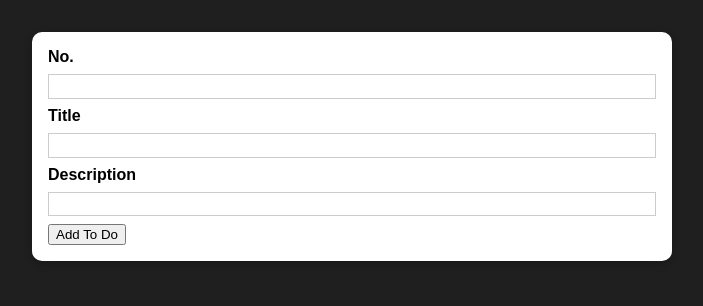
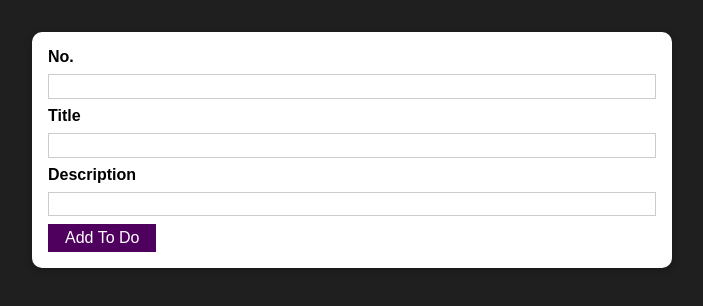
Before and after one commit to mohamuhsin/react-todo, a React (Create React App) app: page / in a window 1280 px wide. Shown: the top 306 px of the page, without its empty margins (288-991 px from the left). Built offline with nearby package versions, Linux system fonts and the light colour scheme.

Commit message:
styling completed

```diff
--- a/src/components/AddToDo/AddToDo.js
+++ b/src/components/AddToDo/AddToDo.js
@@ -2,6 +2,7 @@
 
 import Card from "../UI/Card";
 import classes from "./AddToDo.module.css";
+import Button from "../UI/Button";
 
 const AddToDo = (props) => {
   const AddToDoHandler = (event) => {
@@ -16,7 +17,7 @@
         <input id="title" type="text" />
         <label htmlFor="description">Description</label>
         <input id="description" type="text" />
-        <button type="submit">Add To Do</button>
+        <Button type="submit">Add To Do</Button>
       </form>
     </Card>
   );
--- /dev/null
+++ b/src/components/UI/Button.js
@@ -0,0 +1,16 @@
+import React from "react";
+
+import classes from "./Button.module.css";
+
+const Button = (props) => {
+  return (
+    <button
+      className={classes.button}
+      type={props.type || "button"}
+      onClick={props.onClick}
+    >
+      {props.children}
+    </button>
+  );
+};
+export default Button;
--- /dev/null
+++ b/src/components/UI/Button.module.css
@@ -0,0 +1,18 @@
+.button {
+  font: inherit;
+  border: 1px solid #4f005f;
+  background: #4f005f;
+  color: white;
+  padding: 0.25rem 1rem;
+  cursor: pointer;
+}
+
+.button:hover,
+.button:active {
+  background: #741188;
+  border-color: #741188;
+}
+
+.button:focus {
+  outline: none;
+}
```
